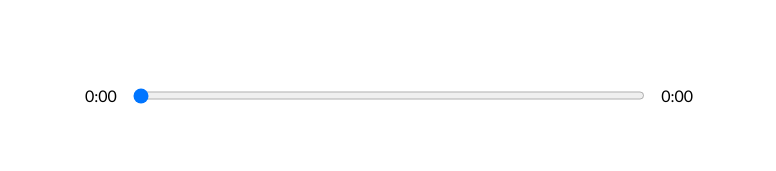
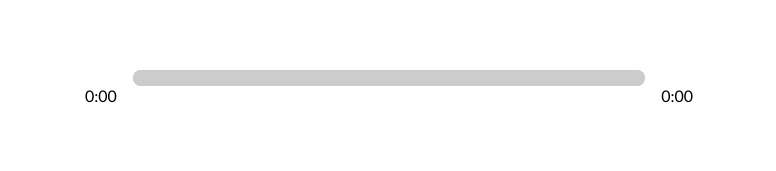
Before and after one commit to HakunaMatata5151/Spootify, a React (Create React App) app: page / in a window 1280 px wide. Shown: the part 490-661 px from the top of the page, without its empty margins (251-1027 px from the left). Built offline with nearby package versions, Linux system fonts and the light colour scheme.

Commit message:
Man auto skip build inn fun

```diff
--- a/src/App.js
+++ b/src/App.js
@@ -1,44 +1,63 @@
-import React,{useState,useRef} from "react";
+import React, { useState, useRef } from "react";
 //adding components
-import Player from "../src/Components/Player"
-import Song from "../src/Components/Song"
-import Library from "./Components/Library"
-import Nav from "./Components/Nav"
+import Player from "../src/Components/Player";
+import Song from "../src/Components/Song";
+import Library from "./Components/Library";
+import Nav from "./Components/Nav";
 //importing styles
-import './styles/app.scss'
+import "./styles/app.scss";
 //importing util
-import data from './data'
+import data from "./data";
 function App() {
   //Reference variable
   const audioref = useRef(null);
   //States
-  const [songs,setsongs]= useState(data());
+  const [songs, setsongs] = useState(data());
   const [currentsong, setcurrentsong] = useState(songs[0]);
   const [isPlaying, setisPlaying] = useState(false);
-  const [songInfo, setsongInfo] = useState({currentime:0,duration:0,})
+  const [songInfo, setsongInfo] = useState({ currentime: 0, duration: 0 });
   const [libraryStatus, setlibraryStatus] = useState(false);
   //handler from Player
-  const timeuUpdateHandler=(e)=>{
-    const current=e.target.currentTime;
-    const duration=e.target.duration;
-    setsongInfo({...songInfo,currentime:current,duration});
+  const timeuUpdateHandler = (e) => {
+    const current = e.target.currentTime;
+    const duration = e.target.duration;
+    setsongInfo({ ...songInfo, currentime: current, duration });
   };
-
+  const songEndHandler = async () => {
+    let currentIndex = songs.findIndex((song) => song.id === currentsong.id);
+    await setcurrentsong(songs[(currentIndex + 1) % songs.length]);
+    if (isPlaying) audioref.current.play();
+  };
   return (
-   <div className="App">
-      <Nav libraryStatus={libraryStatus} setlibraryStatus={setlibraryStatus}/>
-      <Song currentsong={currentsong}/>
-      <Player setsongs={setsongs} setcurrentsong={setcurrentsong} songs={songs} songInfo={songInfo} setsongInfo={setsongInfo} audioref={audioref} currentsong={currentsong} isPlaying={isPlaying} setisPlaying={setisPlaying}/>
-      <Library audioref={audioref} songs={songs} setcurrentsong={setcurrentsong} isPlaying={isPlaying} setsongs={setsongs} libraryStatus={libraryStatus}/>
+    <div className="App">
+      <Nav libraryStatus={libraryStatus} setlibraryStatus={setlibraryStatus} />
+      <Song currentsong={currentsong} />
+      <Player
+        setsongs={setsongs}
+        setcurrentsong={setcurrentsong}
+        songs={songs}
+        songInfo={songInfo}
+        setsongInfo={setsongInfo}
+        audioref={audioref}
+        currentsong={currentsong}
+        isPlaying={isPlaying}
+        setisPlaying={setisPlaying}
+      />
+      <Library
+        audioref={audioref}
+        songs={songs}
+        setcurrentsong={setcurrentsong}
+        isPlaying={isPlaying}
+        setsongs={setsongs}
+        libraryStatus={libraryStatus}
+      />
       <audio
-              onTimeUpdate={timeuUpdateHandler}
-              ref={audioref}
-              src={currentsong.audio}
-              onLoadedMetadata={timeuUpdateHandler}
-            >
-
-            </audio>
-
+        onTimeUpdate={timeuUpdateHandler}
+        ref={audioref}
+        src={currentsong.audio}
+        onLoadedMetadata={timeuUpdateHandler}
+        onEnded={songEndHandler}
+      ></audio>
     </div>
   );
 }
--- a/src/Components/LibrarySong.js
+++ b/src/Components/LibrarySong.js
@@ -1,43 +1,46 @@
-
-import {playAudio} from '../util'
-
-const LibrarySong = ({songs,setcurrentsong,song,id,audioref,isPlaying,setsongs}) =>{
-
+const LibrarySong = ({
+  songs,
+  setcurrentsong,
+  song,
+  id,
+  audioref,
+  isPlaying,
+  setsongs,
+}) => {
   //handlers functions
-const songSelectHandler =()=>{
-    const selectedSong= songs.filter((state)=>state.id===id);
+  const songSelectHandler = () => {
+    const selectedSong = songs.filter((state) => state.id === id);
     setcurrentsong(selectedSong[0]);
     audioref.current.play();
     //Add Active state
-    const newsongs=songs.map((song)=>{
-     if (song.id===id )
-     {
-          return{
+    const newsongs = songs.map((song) => {
+      if (song.id === id) {
+        return {
           ...song,
-              active:true,
+          active: true,
+        };
+      } else {
+        return {
+          ...song,
+          active: false,
+        };
       }
-     }
-     else
-     {
-         return{
-            ...song,
-            active:false,
-        }
-     }
-    }
-    )
+    });
     setsongs(newsongs);
-    playAudio(isPlaying,audioref)
-}
+    if (isPlaying) audioref.current.play();
+  };
 
-    return(
-        <div onClick={songSelectHandler} className={`library-song ${song.active ? 'selected':""}`}>
+  return (
+    <div
+      onClick={songSelectHandler}
+      className={`library-song ${song.active ? "selected" : ""}`}
+    >
       <img src={song.cover} alt="cover of music" />
       <div className="discription-song">
         <h3>{song.name}</h3>
         <h4>{song.artist}</h4>
       </div>
     </div>
-    )
-}
+  );
+};
 export default LibrarySong;
--- a/src/Components/Player.js
+++ b/src/Components/Player.js
@@ -1,110 +1,127 @@
-import React,{useEffect} from "react";
-import {FontAwesomeIcon} from '@fortawesome/react-fontawesome'
-import {faPlay,faAngleDoubleLeft,faAngleLeft,faAngleRight,faAngleDoubleRight,faPause} from '@fortawesome/free-solid-svg-icons'
-import reactDom from 'react-dom';
-import {playAudio} from '../util'
+import React, { useEffect } from "react";
+import { FontAwesomeIcon } from "@fortawesome/react-fontawesome";
+import {
+  faPlay,
+  faAngleDoubleLeft,
+  faAngleLeft,
+  faAngleRight,
+  faAngleDoubleRight,
+  faPause,
+} from "@fortawesome/free-solid-svg-icons";
+import reactDom from "react-dom";
 
-const Player = ({setsongs,setcurrentsong,songs,songInfo,setsongInfo,audioref,currentsong,isPlaying,setisPlaying}) =>{
-
-
-    const gettime=(time)=>{
+const Player = ({
+  setsongs,
+  setcurrentsong,
+  songs,
+  songInfo,
+  setsongInfo,
+  audioref,
+  currentsong,
+  isPlaying,
+  setisPlaying,
+}) => {
+  const gettime = (time) => {
     return (
-            Math.floor(time/60)+":"+("0"+Math.floor(time%60)).slice(-2)
-        )
-
-    }
+      Math.floor(time / 60) + ":" + ("0" + Math.floor(time % 60)).slice(-2)
+    );
+  };
 
   //states
 
   //useEffect
   useEffect(() => {
-
-        const newsongs=songs.map((song)=>{
-            if (song.id===currentsong.id )
-            {
-                 return{
+    const newsongs = songs.map((song) => {
+      if (song.id === currentsong.id) {
+        return {
           ...song,
-                     active:true,
+          active: true,
+        };
+      } else {
+        return {
+          ...song,
+          active: false,
+        };
       }
-            }
-            else
-            {
-                return{
-                   ...song,
-                   active:false,
-               }
-            }
-           }
-           )
+    });
     setsongs(newsongs);
-    }, [currentsong])
+  }, [currentsong]);
   //Ref
 
-
   //EventHandlers
-    const dragHandler=(e)=>{
-        audioref.current.currentTime=e.target.value;
-        setsongInfo({...songInfo,currentime: e.target.value});
-    }
-
-    const timeuUpdateHandler=(e)=>{
-        const current=e.target.currentTime;
-        const duration=e.target.duration;
-        setsongInfo({...songInfo,currentime:current,duration});
+  const dragHandler = (e) => {
+    audioref.current.currentTime = e.target.value;
+    setsongInfo({ ...songInfo, currentime: e.target.value });
   };
 
-    const playSongHandler=()=>{
-        if(isPlaying){
+  const timeuUpdateHandler = (e) => {
+    const current = e.target.currentTime;
+    const duration = e.target.duration;
+    setsongInfo({ ...songInfo, currentime: current, duration });
+  };
+
+  const playSongHandler = () => {
+    if (isPlaying) {
       audioref.current.pause();
       setisPlaying(!isPlaying);
-        }
-        else
-        {
+    } else {
       audioref.current.play();
       setisPlaying(!isPlaying);
     }
   };
-    const skipTrackHandler = (direction) =>{
-        let currentIndex=songs.findIndex((song)=>   song.id === currentsong.id);
-        if(direction === 'skip-forward')
-        {
-            setcurrentsong(songs[(currentIndex+1) % songs.length]);
+  const skipTrackHandler = async (direction) => {
+    let currentIndex = songs.findIndex((song) => song.id === currentsong.id);
+    if (direction === "skip-forward") {
+      await setcurrentsong(songs[(currentIndex + 1) % songs.length]);
     }
-        if(direction === 'skip-back')
-        {
-            if((currentIndex-1)%songs.length===-1)
-            {
-                setcurrentsong(songs[songs.length-1])
-                playAudio(isPlaying,audioref);
+    if (direction === "skip-back") {
+      if ((currentIndex - 1) % songs.length === -1) {
+        await setcurrentsong(songs[songs.length - 1]);
+        if (isPlaying) audioref.current.play();
         return;
       }
-            setcurrentsong(songs[(currentIndex-1) % songs.length]);
+      await setcurrentsong(songs[(currentIndex - 1) % songs.length]);
     }
-        playAudio(isPlaying,audioref);
+    if (isPlaying) audioref.current.play();
   };
 
-    return(
+  return (
     <div className="player">
       <div className="timecontrol">
-                <p>
-                    {gettime(songInfo.currentime)}
-                </p>
+        <p>{gettime(songInfo.currentime)}</p>
+        <div className="track">
           <input
             min={0}
             max={songInfo.duration || 0}
             value={songInfo.currentime}
             onChange={dragHandler}
-                    type="range" />
-
+            type="range"
+          />
+          <div className="animate-track"></div>
+        </div>
         <p>{songInfo.duration ? gettime(songInfo.duration) : "0:00"}</p>
       </div>
       <div className="play-control">
-                <FontAwesomeIcon onClick={()=>skipTrackHandler('skip-back')} className="skip-back" size="2x" icon={faAngleLeft}/>
-                <FontAwesomeIcon onClick={playSongHandler} className="play" size="2x" icon={isPlaying ? faPause :faPlay}/>
-                <FontAwesomeIcon onClick={()=>skipTrackHandler('skip-forward')} className="skip-forward" size="2x" icon={faAngleRight}/>
+        <FontAwesomeIcon
+          onClick={() => skipTrackHandler("skip-back")}
+          className="skip-back"
+          size="2x"
+          icon={faAngleLeft}
+        />
+        <FontAwesomeIcon
+          onClick={playSongHandler}
+          className="play"
+          size="2x"
+          icon={isPlaying ? faPause : faPlay}
+        />
+        <FontAwesomeIcon
+          onClick={() => skipTrackHandler("skip-forward")}
+          className="skip-forward"
+          size="2x"
+          icon={faAngleRight}
+        />
       </div>
-
     </div>
-    )
-}
+  );
+};
 export default Player;
--- a/src/styles/_player.scss
+++ b/src/styles/_player.scss
@@ -11,6 +11,9 @@
   input {
     width: 100%;
     padding: 1rem 0rem;
+    -webkit-appearance: none;
+    background: transparent;
+    cursor: pointer;
   }
   p {
     padding: 1rem;
@@ -23,3 +26,30 @@
   align-items: center;
   width: 30%;
 }
+input[type="range"]:focus {
+  outline: none;
+}
+input[type="range"]::-webkit-slider-thumb {
+  -webkit-apperance: none;
+  height: 16px;
+  width: 16px;
+  background: black;
+}
+.track {
+  background: lightblue;
+  width: 100%;
+  height: 1rem;
+  position: relative;
+  border-radius: 1rem;
+  overflow: hidden;
+}
+.animate-track {
+  background: rgb(204, 204, 204);
+  width: 100%;
+  height: 100%;
+  position: absolute;
+  top: 0;
+  left: 0;
+  transform: translateX(0%);
+  pointer-events: none;
+}
--- a/src/util.js
+++ /dev/null
@@ -1,11 +0,0 @@
-export const playAudio=(isPlaying,audioref)=>{
-    if(isPlaying){
-        const playPromise=audioref.current.play();
-        if(playPromise !== undefined)
-        {
-            playPromise.then((audio)=>{
-                audioref.current.play();
-            })
-        }
-    }
-}
```
Lines whose indentation alone changed are shown as unchanged.
